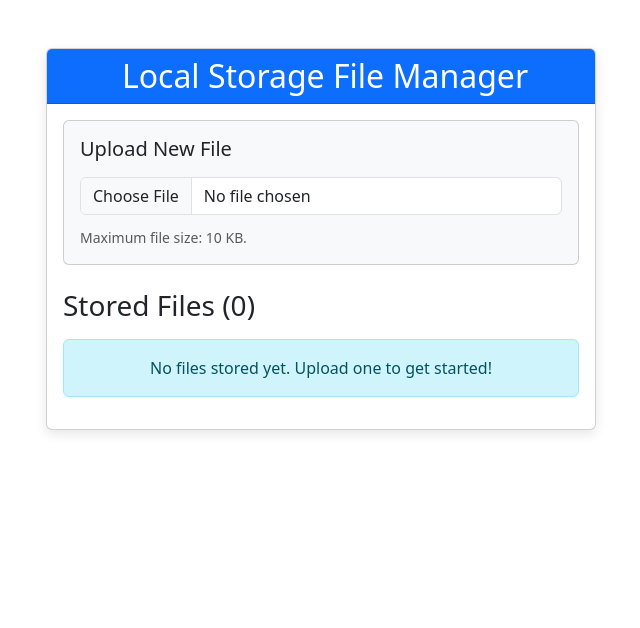
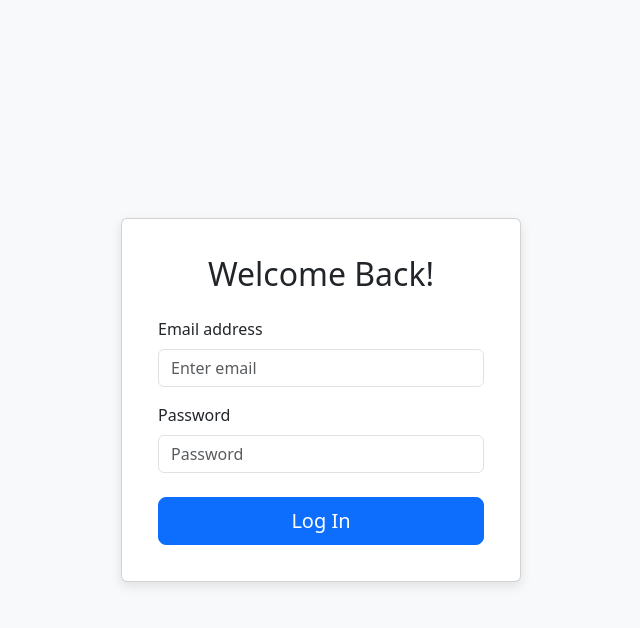
Before and after one commit to featherHub98/redux-upload, a React (Create React App) app: page /upload in a window 1280 px wide. Shown: the top 628 px of the page, without its empty margins (319-959 px from the left). Built offline with nearby package versions, Linux system fonts and the light colour scheme.

Commit message:
fixed router

```diff
--- a/src/App.js
+++ b/src/App.js
@@ -1,10 +1,11 @@
 
-import { BrowserRouter, Link, Route, Routes } from 'react-router';
+import { BrowserRouter, Route, Routes } from 'react-router';
 import './App.css';
 import LoginPage from './components/loginPage/loginPage.tsx';
 import NavBar from './components/navBar/navBar.tsx';
 import UploadPage from './components/uploadPage/uploadPage.tsx';
 import { useSelector } from 'react-redux';
+import HomePage from './components/homePage/HomePage.tsx';
 function App() {
   const isLoggedIn = useSelector((state)=> state.user.isLoggedIn);
   console.log("isLoggedIn:", isLoggedIn);
@@ -14,7 +15,8 @@ function App() {
       {isLoggedIn ? <NavBar/> : null}
       <Routes>
         <Route path='/' element={<LoginPage/>}/>
-        <Route path='/upload' element={<UploadPage/>}/>
+         <Route path='/upload' element={isLoggedIn ? <UploadPage/> :<LoginPage/> }/>
+         <Route path='/home' element={<HomePage/>}/>
       </Routes>
 
       </BrowserRouter>
--- /dev/null
+++ b/src/components/homePage/HomePage.tsx
@@ -0,0 +1,9 @@
+import React from 'react'
+
+export default function HomePage() {
+  return (
+    <div>
+      Home Page
+    </div>
+  )
+}
--- a/src/components/loginPage/loginPage.tsx
+++ b/src/components/loginPage/loginPage.tsx
@@ -21,6 +21,7 @@ import Container from 'react-bootstrap/esm/Container';
       return await fetch('data.json')
     }
     const submitHandler = (e:any)=>{
+      //change to exact type
         e.preventDefault();
       const usersPromise:Promise<User[]> = getUser().then(res=>res.json());
       usersPromise.then((user :User[] )=>{
@@ -28,11 +29,12 @@ import Container from 'react-bootstrap/esm/Container';
         user.forEach((u: User)=>{
            if (email === u.email && pwd === u.pwd){
            isAuthenticated = true;
+
         }})
         if(isAuthenticated)
         {dispatch(login({email : email}))
           navigate('/upload')}
-      })
+      })//to refactor using isLoggedIn from redux store
 
     }
   return (
--- a/src/components/navBar/navBar.tsx
+++ b/src/components/navBar/navBar.tsx
@@ -3,13 +3,13 @@ import Nav from 'react-bootstrap/Nav';
 import Navbar from 'react-bootstrap/Navbar';
 import Button from 'react-bootstrap/Button';
 import { logout } from '../../redux/reducers/loginSlice.tsx';
-import { useDispatch } from 'react-redux';
-import { useNavigate } from 'react-router';
+import { useDispatch, useSelector } from 'react-redux';
+import { useNavigate,NavLink } from 'react-router';
 
 function NavBar() {
   const dispatch = useDispatch();
   const navigate = useNavigate();
-
+  const email = useSelector((state: any) => state.user.email);
   const handleLogout = () => {
     dispatch(logout({}));
     navigate("/");
@@ -19,15 +19,19 @@ function NavBar() {
     <Navbar expand="lg" bg="dark" variant="dark">
       <Container>
         <Navbar.Brand href="/" className="fw-bold fs-4">newApp</Navbar.Brand>
+        {/*to be fixed to use router */}
         <Navbar.Toggle aria-controls="basic-navbar-nav" />
         <Navbar.Collapse id="basic-navbar-nav">
 
           <Nav className="me-auto">
-            <Nav.Link href="/">Home</Nav.Link>
-            <Nav.Link href="/upload">Upload</Nav.Link>
+            <NavLink to="/home">Home</NavLink>
+            <NavLink to="/upload">Upload</NavLink>
           </Nav>
 
           <Nav>
+            <Navbar.Text className="me-3">
+              Signed in as: <span className="fw-bold">{email}</span>
+            </Navbar.Text>
             <Button
               onClick={handleLogout}
               variant="outline-light"
--- a/src/components/uploadPage/uploadPage.tsx
+++ b/src/components/uploadPage/uploadPage.tsx
@@ -5,9 +5,9 @@ import { UseSelector } from "react-redux"
 import { useDispatch } from "react-redux"
 interface StoredFile  {
           id: number,
-          name : string,
-          type : string,
-          data : string
+          name : string | undefined,
+          type : string | undefined,
+          data : string | ArrayBuffer | null
         };
 
 export default function UploadPage() {
@@ -34,9 +34,9 @@ export default function UploadPage() {
       reader.onload = (event) => {
         const newFile = {
           id: Date.now(),
-          name : selectedFile.name,
-          type : selectedFile.type,
-          data : (event.target!.result as string)
+          name : selectedFile.name||'',
+          type : selectedFile.type ||'',
+          data : (event.target?.result )
         };
         const updatedFiles = [...files,newFile]
         //dispatch(upload(newFile))
```
